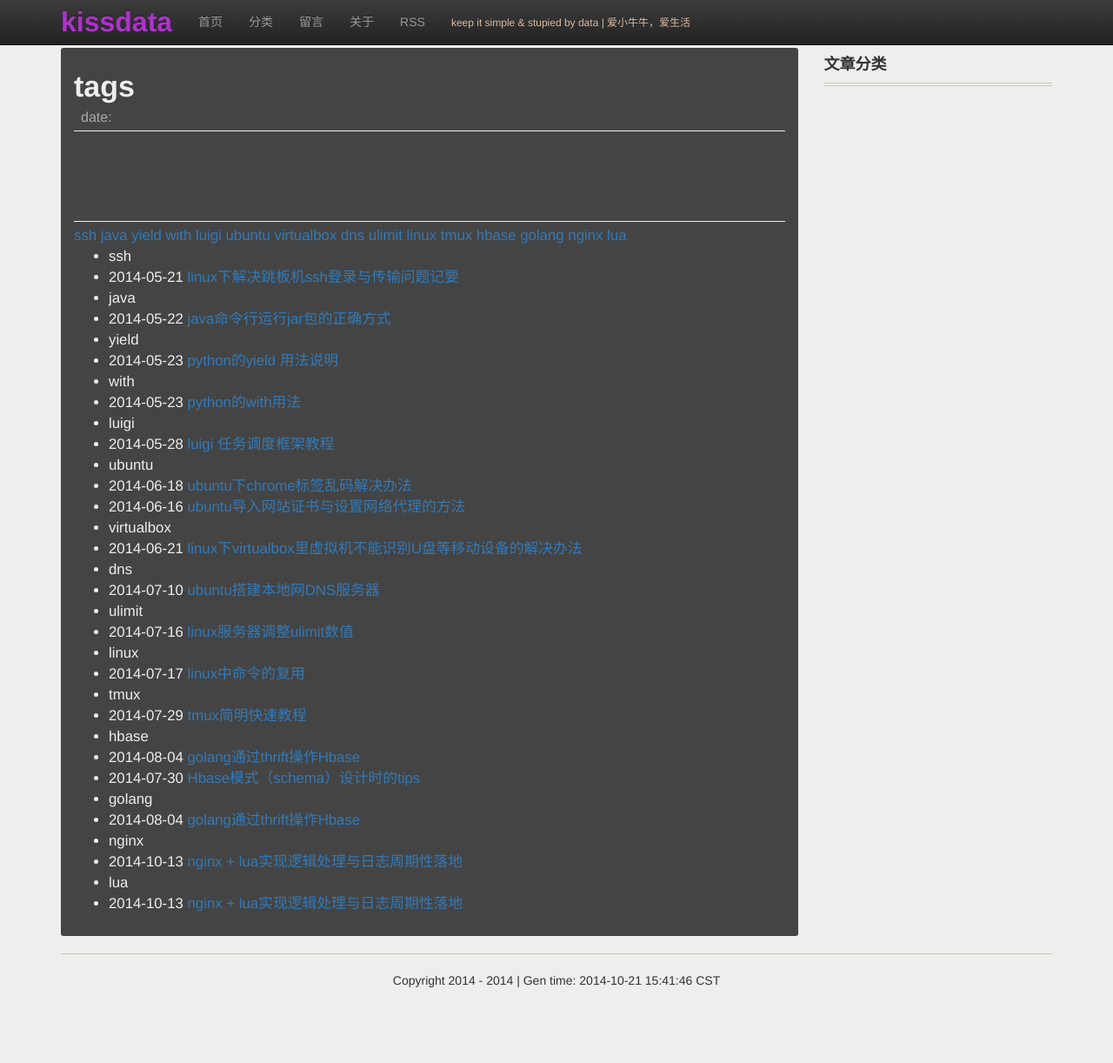
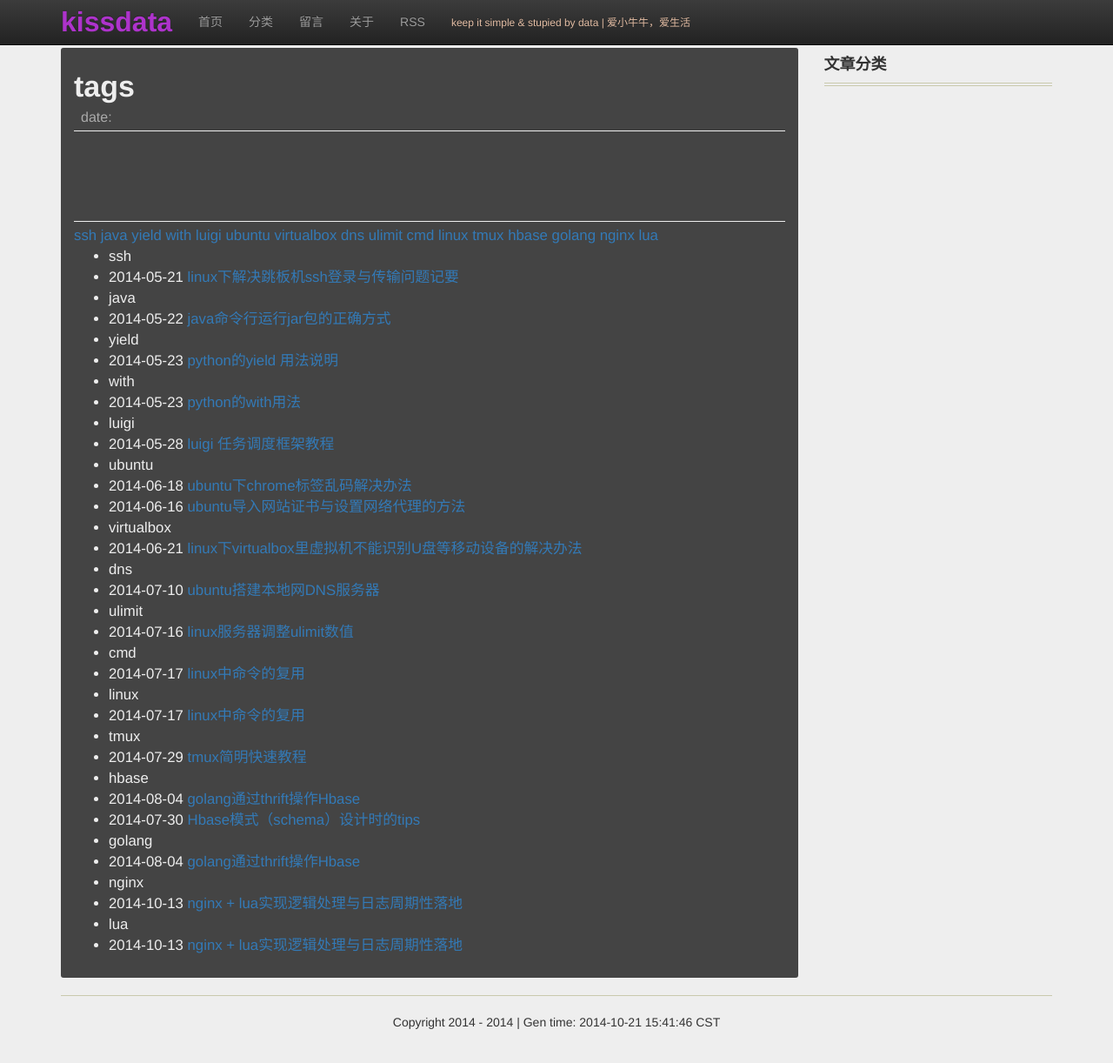
Before and after one commit to vincentzhwg/vincentzhwg.github.io, a Jekyll site: the page built from tags.md, in a window 1280 px wide and 1225 px high. Shown: the top 1222 px of the window at 87% size. Built offline with Jekyll 4.4.1, drawn with Linux system fonts in a browser that asks for light colours; nearby versions of some CDN libraries; library files that are not in the unit come from our copies; comment, search, counter and statistics services are not loaded.

Commit message:
add keywords

```diff
--- a/_layouts/default.html
+++ b/_layouts/default.html
@@ -5,6 +5,9 @@
         <meta name="author" content="{{ site.author }}" />
         <meta name="viewport" content="width=device-width" />
         <title>{{ page.title }} | {{ site.site_name }}</title>
+        {% if page.tags %}
+        <meta name="keywords" content="{{ page.tags[0] }}{% for k in (1..page.tags.size) %}{% if k != page.tags.size %},{{ page.tags[k] }}{% endif %}{% endfor %}" />
+        {% endif %}
 
         <meta http-equiv="X-UA-Compatible" content="IE=edge" />
         <meta name="viewport" content="width=device-width, initial-scale=1" />
--- a/_posts/linux/2014-07-17-linux-cmd-reuse.md
+++ b/_posts/linux/2014-07-17-linux-cmd-reuse.md
@@ -2,6 +2,7 @@
 title: linux中命令的复用
 dae: 2014-07-17 16:00:00 +0800
 tags:
+- cmd
 - linux
 ---
 
```
